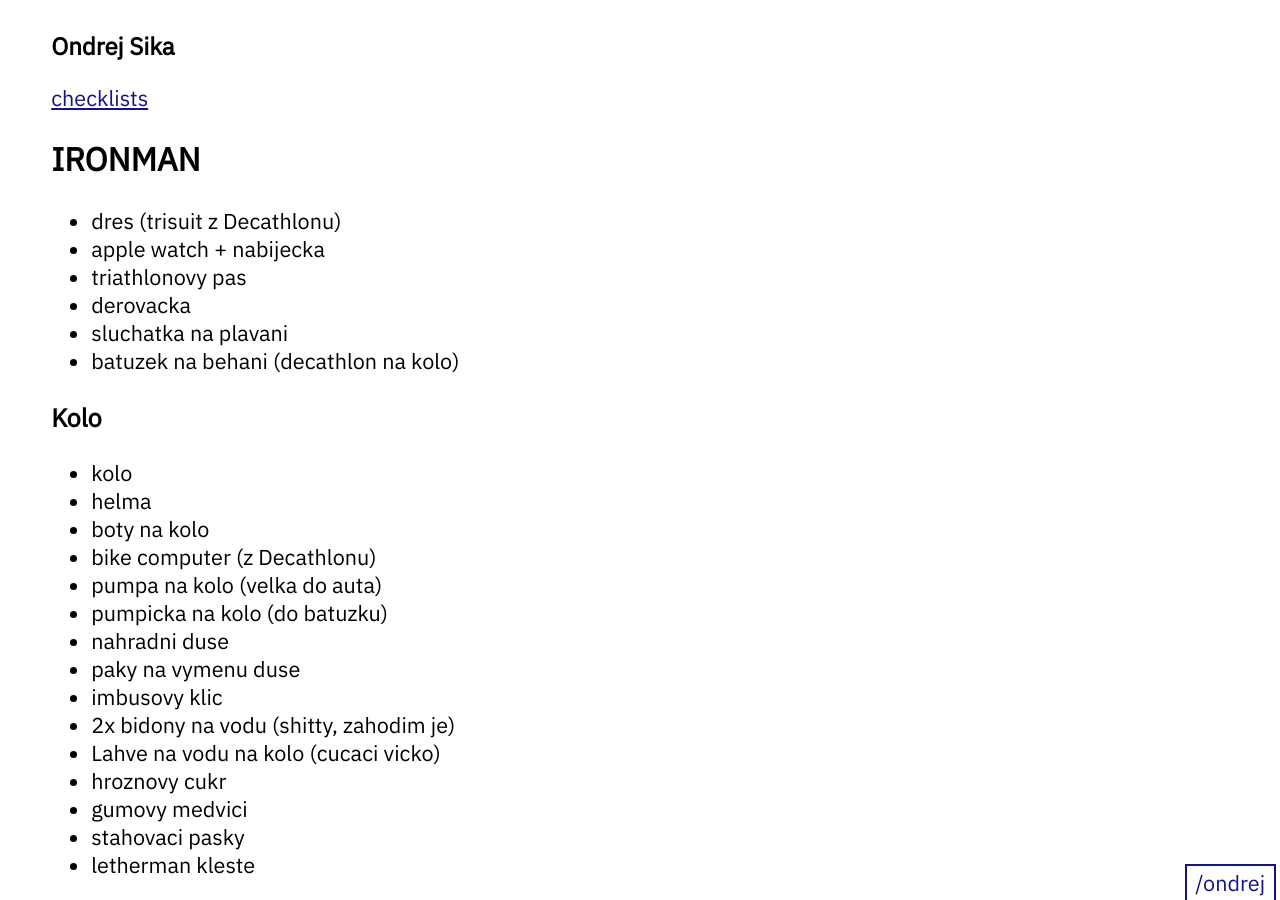
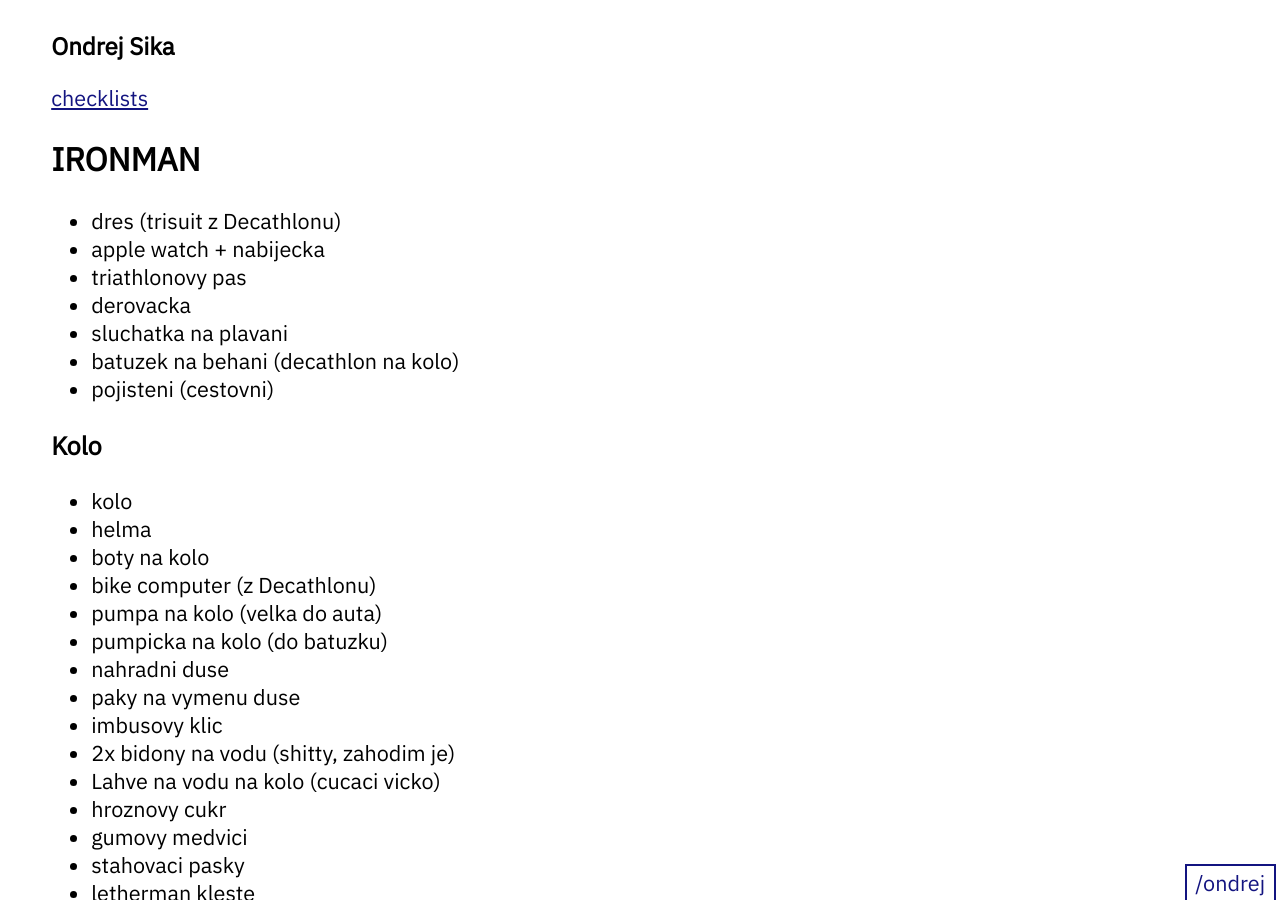
Before and after one commit to ondrejsika/ondrejsika.com, a Jekyll site: the page built from ondrej/checklists/ironman.md, in a window 1280 px wide and 900 px high. Built offline with Jekyll 4.4.1, drawn with Linux system fonts in a browser that asks for light colours.

Commit message:
feat(ondrej/checklists/ironman): Add insurance

```diff
--- a/ondrej/checklists/ironman.md
+++ b/ondrej/checklists/ironman.md
@@ -14,6 +14,7 @@
 - derovacka
 - sluchatka na plavani
 - batuzek na behani (decathlon na kolo)
+- pojisteni (cestovni)
 
 ### Kolo
 
```
